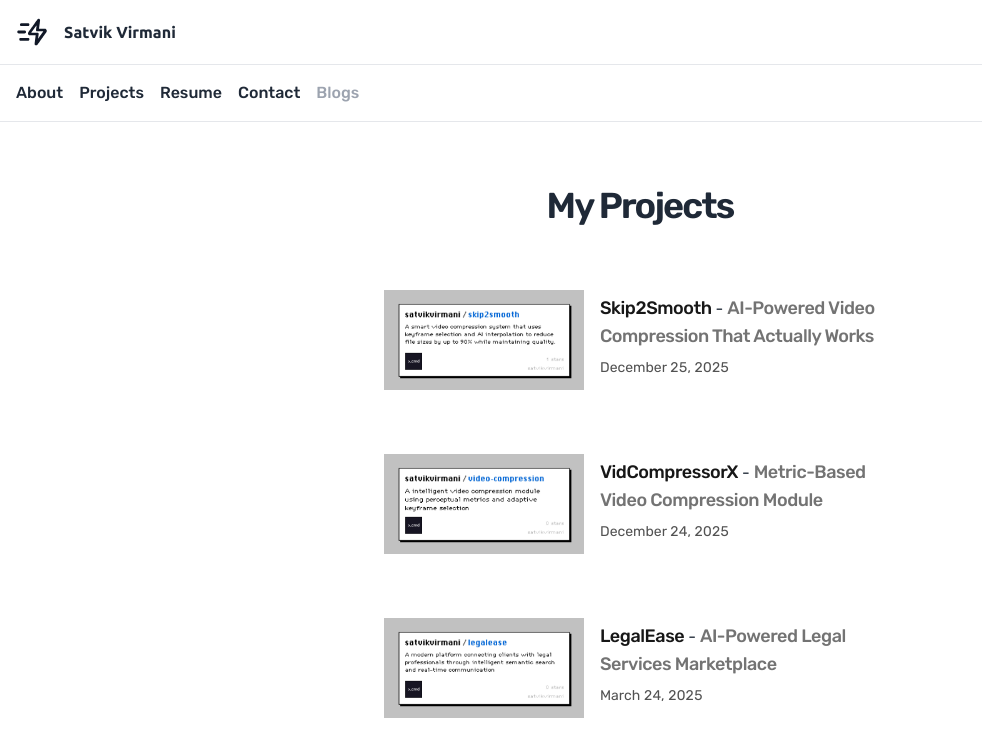
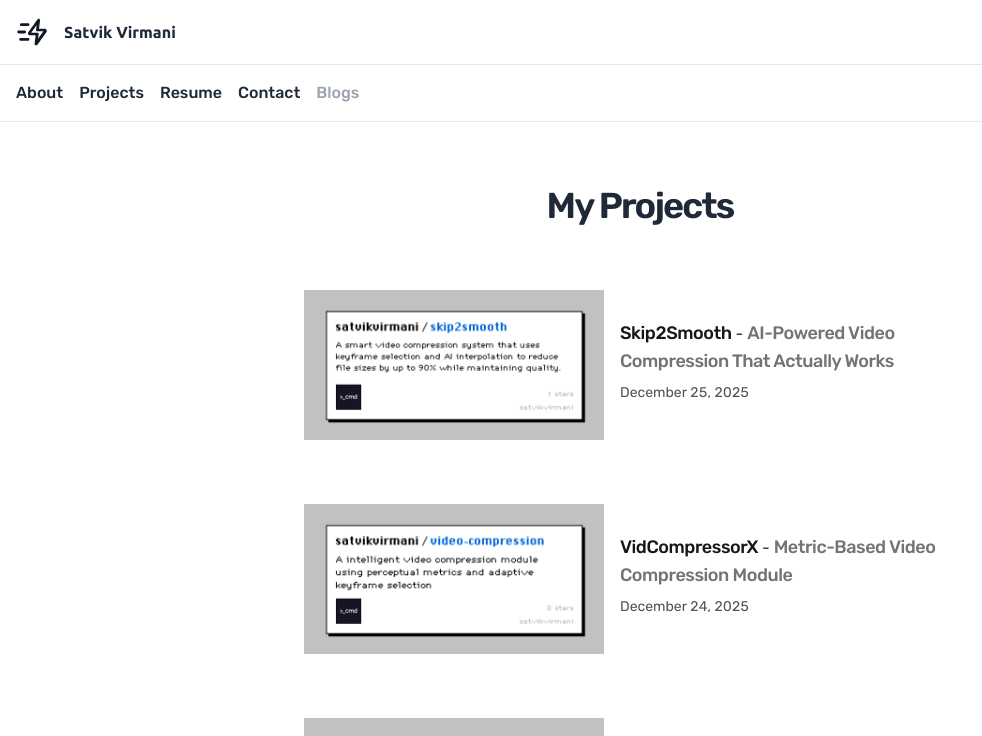
Before and after one commit to satvikvirmani/satvikvirmani, a Next.js app: page /projects in a window 1280 px wide. Shown: the top 736 px of the page, without its empty margins (0-982 px from the left). Built offline with nearby package versions, Linux system fonts and the light colour scheme.

Commit message:
style: Increase post container width and image dimensions.

```diff
--- a/app/components/posts.tsx
+++ b/app/components/posts.tsx
@@ -7,7 +7,7 @@ export function ProjectPosts() {
   const allProjects = getProjectPosts()
 
   return (
-    <div className="flex flex-col gap-16 mx-auto max-w-lg">
+    <div className="flex flex-col gap-16 mx-auto max-w-2xl">
       {allProjects
         .sort((a, b) => {
           if (
@@ -23,7 +23,7 @@ export function ProjectPosts() {
             href={`/projects/${post.slug}`}
           >
             <div className="flex flex-col md:flex-row items-center gap-4">
-              <Image alt={post.metadata.title} src={post.metadata.image} width={200} height={200} />
+              <Image alt={post.metadata.title} src={post.metadata.image} width={300} height={300} />
               <div className="flex flex-col justify-center">
                 <p>
                   <span className="text-lg font-medium text-neutral-900 dark:text-neutral-100 tracking-tight">
```
